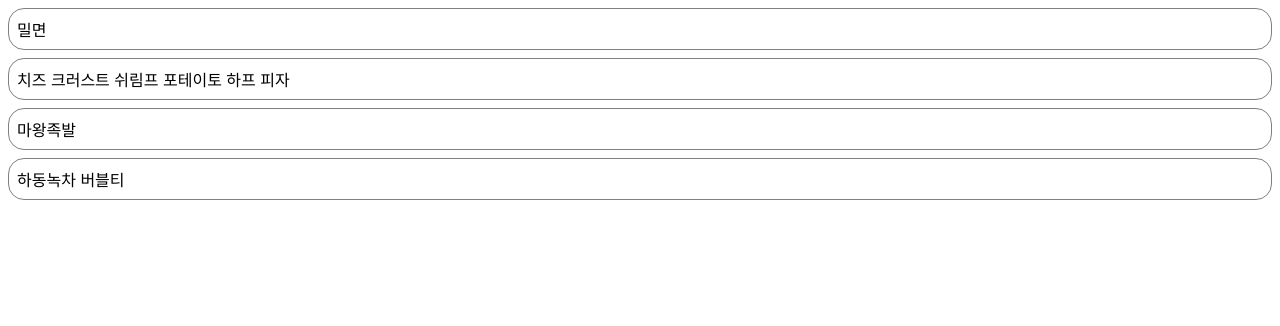
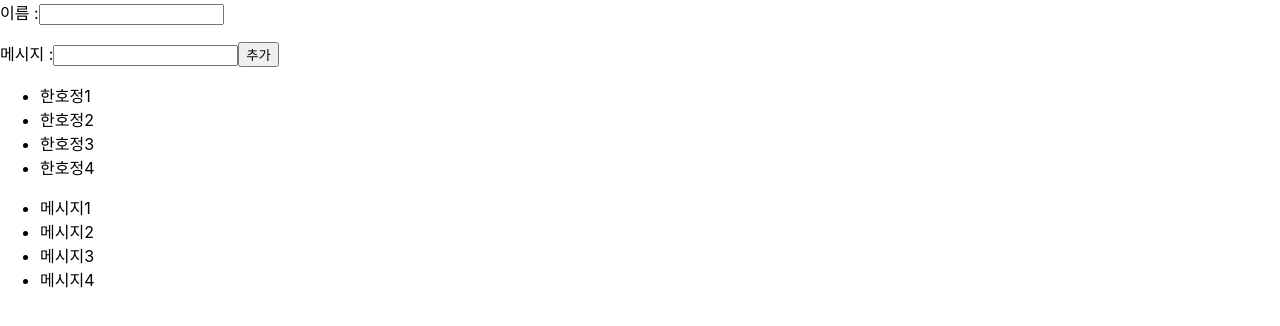
Before and after one commit to Hanhojjung/-K230201_React_Test_Lab3, a React (Create React App) app in the folder class-example/: page / in a window 1280 px wide. Shown: the top 326 px of the page. Built offline with nearby package versions, Linux system fonts and the light colour scheme.

Commit message:
230530 7교시

```diff
--- /dev/null
+++ b/class-example/src/ch06_ex/InsertDelete.jsx
@@ -0,0 +1,81 @@
+import React, { useState } from 'react';
+
+const InsertDelete = () => {
+
+    const [names, setNames] = useState([
+        {id:1, text:"한호정1"},
+        {id:2, text:"한호정2"},
+        {id:3, text:"한호정3"},
+        {id:4, text:"한호정4"}
+    ]);
+
+    const [msgs, setMsgs] = useState([
+        {id2:1, text2:"메시지1"},
+        {id2:2, text2:"메시지2"},
+        {id2:3, text2:"메시지3"},
+        {id2:4, text2:"메시지4"}
+    ]);
+
+
+    const [inputText, setInputText] = useState("");
+    const [nextId,setNextId] = useState(5);
+
+    const [inputMsg, setInputMsg] = useState("");
+    const [nextId2,setNextId2] = useState(5);
+
+    const onChange = (e) => setInputText(e.target.value);
+    console.log(inputText);
+
+    const onChange2 = (e) => setInputMsg(e.target.value);
+    console.log(inputText);
+
+    const onclick = () => {
+        const nextNames = names.concat({
+            id:nextId,
+            text:inputText
+        });
+        const nextMsgs = msgs.concat({
+            id2:nextId,
+            text2:inputMsg
+        });
+
+        setNextId(nextId+1);
+        setNames(nextNames);
+
+        setNextId2(nextId2+1);
+        setMsgs(nextMsgs);
+
+        setInputText("");
+        setInputMsg("");
+    }
+
+
+
+    const onRemove =(id) => {
+        const nextNames = names.filter((name) => name.id !== id);
+        setNames(nextNames);
+    };
+    const nameList = names.map((name) =>(
+        <li key={name.id} onDoubleClick={() => onRemove(name.id)}>
+            {name.text}
+        </li>
+    ));
+
+    const msgList = msgs.map((msg) =>(
+        <li key={msg.id2} onDoubleClick={() => onRemove(msg.id2)}>
+            {msg.text2}
+        </li>
+    ));
+
+    return (
+        <div>
+            이름 :<input value={inputText} onChange={onChange}/><p/>
+            메시지 :<input value={inputMsg} onChange={onChange2}/>
+            <button onClick={onclick}>추가</button>
+            <ul>{nameList}</ul>
+            <ul>{msgList}</ul>
+        </div>
+    );
+};
+
+export default InsertDelete;
--- /dev/null
+++ b/class-example/src/ch6-3insert_delete/TestSample.jsx
@@ -0,0 +1,80 @@
+//TestSample.jsx
+//테스트 간단히 데이터 추가 및 삭제 연습.
+// 내장 함수의 응용 예제
+// useState 활용 및 연습하기.
+
+import React, { useState } from "react";
+
+//함수형 컴포넌트라서, 클래스 형 컴포넌트 처럼, 상속, 생성자,슈퍼 라는 부분이 없음.
+// 원래는 클래스형 컴포넌트에서만 생명주기 관련 함수가 있었는데,
+// 16.8 버전 이후로부터는 hooks 라는 개념이 도입이 되어서, 클래스에서 할수없었던 작업을
+// 함수형 컴포넌트에서도 가능함. -> 주로 함수형 컴포넌트로 작업을 많이 함.
+// hooks 이후로는 거의 함수형으로 만 연습을 할 예정.
+const TestSample = () => {
+  // 비구조화 할당 방식으로, useState 가 함수가 실행 후 , 반환 값은
+  // 1) 변수 값 2) 세터 함수 반환
+  // 반환 형식은 배열 형식 [ 1), 2)]
+  // names 데이터가 배열이 들어가 있음. 더미 데이터 4개 들어가 있음.
+  const [names, setNames] = useState([
+    { id: 1, text: "이상용1" },
+    { id: 2, text: "이상용2" },
+    { id: 3, text: "이상용3" },
+    { id: 4, text: "이상용4" },
+  ]);
+
+  //inputText : 입력창의미, 초기값 공백, 여기에 세터 함수도 현재 공백할당.
+  const [inputText, setInputText] = useState("");
+  //nextId 더미 데이터의 아이디가 현재 4번까지 되어 있고, 추가 데이터부터 아이디가 5를 추가.
+  const [nextId, setNextId] = useState(5);
+
+  // 입력창에 값이 변경시 , 콘솔 상에 변경사항 확인해보기.
+  const onChange = (e) => setInputText(e.target.value);
+  // 콘솔 확인.
+  console.log(inputText);
+
+  //추가 부분 : 데이터 추가.
+  const onClick = () => {
+    // 기존 더미 데이터 배열에, 입력창에서 입력된 메세지와, 아이디를 추가하는 부분.
+    // 기존 배열에 , 특정 값을 추가해서 새롭게 배열 생성하는 방법.
+    const nextNames = names.concat({
+      id: nextId,
+      text: inputText,
+    });
+    setNextId(nextId + 1);
+    setNames(nextNames);
+    // 입력 후, 값 비워주기.
+    setInputText("");
+  };
+
+  //추가 부분2 : 데이터 삭제. 더블 클릭시
+  const onRemove = (id) => {
+    const nextNames = names.filter((name) => name.id !== id);
+    setNames(nextNames);
+  };
+
+  const nameList = names.map((name) => (
+    <li key={name.id} onDoubleClick={() => onRemove(name.id)}>
+      {name.text}
+    </li>
+  ));
+
+  // names 라는 배열에 요소중에서 하나를 꺼낸 요소가 name이라고 보면 됩니다.
+  // names 길이 :4 , 몇번 수행? 4번 수행을 합니다.
+  // 수행의 결과는 li 라는 태그에 요소로 넣고 있음.
+  //   const nameList = names.map((name) => <li key={name.id}>{name.text}</li>);
+
+  {
+    /* <div> 라고 명시 해야 하지만, 생략시 <Fragment> 생략가능 -> <> 표기가능  */
+  }
+  return (
+    <>
+      {/* 실제로 화면을 그리면서, 위에서 작업한 변수 및 함수를 적용하기.  */}
+      {/* 단점, 메모리 상에서 작업중이라서, 새로 그리게 되면 값이 초기화 됨.  */}
+      <input value={inputText} onChange={onChange} />
+      <button onClick={onClick}>추가</button>
+      <ul>{nameList}</ul>
+    </>
+  );
+};
+
+export default TestSample;
--- a/class-example/src/index.js
+++ b/class-example/src/index.js
@@ -11,12 +11,14 @@ import MyTest1 from './ch04/MyTest1';
 import Commentlist from './ch05/Commentlist';
 import NotiList from './ch06/NotiList';
 import MenuItemList from './ch06_ex/MenuItemList';
+import TestSample from './ch6-3insert_delete/TestSample';
+import InsertDelete from './ch06_ex/InsertDelete';
 
 // 생명 주기를 테스트를 하는 코드에서는, React.StrictMode를 제거하고 실행하는게 가독성 면에서 좋습니다.
 // 수행이 2번씩 일어나기 때문.
 ReactDOM.render(
   <React.StrictMode>
-    <MenuItemList/>
+    <InsertDelete/>
   </React.StrictMode>,
   document.getElementById('root')
 )
```
Also changed, not shown: 1 other file (tests, documents, lock files or other folders).
